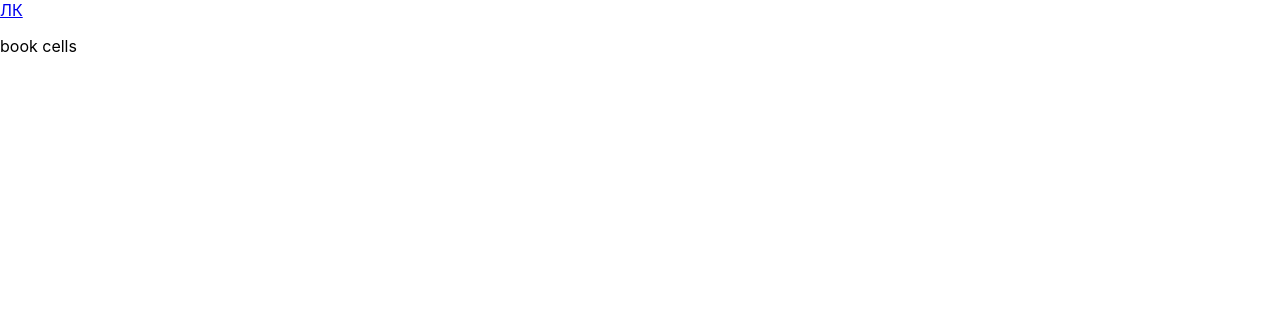
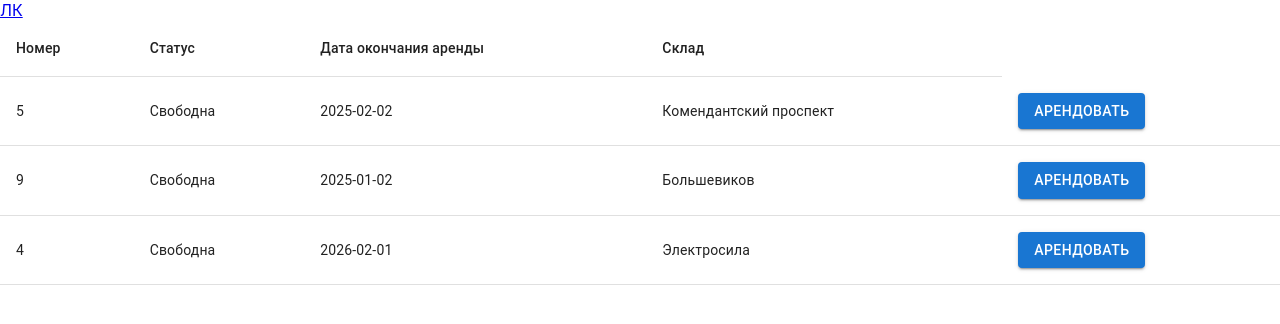
Before and after one commit to moevm/nosql2h24-store, a React (Create React App) app in the folder client/: page /bookCell in a window 1280 px wide. Shown: the top 324 px of the page. Built offline with nearby package versions, Linux system fonts and the light colour scheme.

Commit message:
add sample mycell, rentcell, payment pages

```diff
--- a/client/src/App.tsx
+++ b/client/src/App.tsx
@@ -5,8 +5,9 @@ import ShowDialog from './components/showDialog';
 import PersonalAccount from './pages/PersonalAccountPage';
 import { BrowserRouter, Routes, Route, Link } from "react-router-dom";
 import MyCellsPage from './pages/MyCellsPage';
-import BookCellPage from './pages/BookCellPage';
+import RentCellPage from './pages/RentCellPage';
 import HelpPage from './pages/HelpPage';
+import PaymentPage from './pages/PaymentPage';
 
 function App() {
     return (
@@ -15,8 +16,9 @@ function App() {
                     <Routes>
                         <Route path="/personalAccount" element={<PersonalAccount />}></Route>
                         <Route path="/myCells" element={<MyCellsPage />}></Route>
-                        <Route path="/bookCell" element={<BookCellPage />}></Route>
+                        <Route path="/bookCell" element={<RentCellPage />}></Route>
                         <Route path="/help" element={<HelpPage />}></Route>
+                        <Route path="/payment" element={<PaymentPage/>}></Route>
                     </Routes>
                 </BrowserRouter>
     );
--- /dev/null
+++ b/client/src/components/CellsTable.tsx
@@ -0,0 +1,49 @@
+import { Button, Table, TableBody, TableCell, TableHead, TableRow } from "@mui/material"
+import { useNavigate } from "react-router-dom"
+
+export default function CellsTable(props: { isForRent: boolean, cells: { cellId: number, isFree: boolean, endOfRent: string, warehouse: string }[] }) {
+
+    const navigate = useNavigate();
+    function handleRent(){
+        navigate('/payment');
+    }
+
+    const listCells = props.cells.map((cell: { cellId: number, isFree: boolean, endOfRent: string, warehouse: string }, index) =>
+        <TableRow key={cell.cellId}>
+            <TableCell>
+                {cell.cellId}
+            </TableCell>
+            <TableCell>
+                {cell.isFree ? "Свободна" : "Занята"}
+            </TableCell>
+            <TableCell>
+                {cell.endOfRent}
+            </TableCell>
+            <TableCell>
+                {cell.warehouse}
+            </TableCell>
+            {props.isForRent && <TableCell> <Button variant="contained" onClick={handleRent}> Арендовать </Button></TableCell>}
+        </TableRow>
+    )
+    return (<>
+        <Table>
+            <TableHead>
+                <TableCell>
+                    Номер
+                </TableCell>
+                <TableCell>
+                    Статус
+                </TableCell>
+                <TableCell>
+                    Дата окончания аренды
+                </TableCell>
+                <TableCell>
+                    Склад
+                </TableCell>
+            </TableHead>
+            <TableBody>
+                {listCells}
+            </TableBody>
+        </Table>
+    </>)
+}
--- a/client/src/pages/BookCellPage.tsx
+++ /dev/null
@@ -1,3 +0,0 @@
-export default function BookCellPage(){
-    return (<p>book cells</p>)
-}
--- a/client/src/pages/MyCellsPage.tsx
+++ b/client/src/pages/MyCellsPage.tsx
@@ -1,23 +1,13 @@
 import { Table, TableBody, TableCell, TableHead, TableRow } from "@mui/material"
+import { useState } from "react";
+import CellsTable from "../components/CellsTable";
 
-export default function MyCellsPage(){
+export default function MyCellsPage() {
+    const [cells, setCells] = useState([
+        { cellId: 1, isFree: false, endOfRent: "2025-02-02", warehouse: "Мурино" },
+        { cellId: 2, isFree: true, endOfRent: "2025-01-02", warehouse: "Петроградская" },
+        { cellId: 3, isFree: false, endOfRent: "2026-02-01", warehouse: "Купчино" }]);
     return (<>
-    <Table>
-        <TableHead>
-        <TableCell>
-            Cell
-        </TableCell>
-        <TableCell>
-            Storage
-        </TableCell>
-        </TableHead>
-        <TableBody>
-            <TableRow>
-
-            </TableRow>
-        </TableBody>
-    </Table>
-
-
+        <CellsTable isForRent={false} cells={cells} ></CellsTable>
     </>)
 }
--- /dev/null
+++ b/client/src/pages/PaymentPage.tsx
@@ -0,0 +1,14 @@
+import Button from "@mui/material/Button";
+import ListItemButton from "@mui/material/ListItemButton";
+
+export default function PaymentPage() {
+    return (<>
+        <h2> Оплата </h2>
+        <ListItemButton>
+            <Button variant="outlined"> Оплата по карте </Button>
+        </ListItemButton>
+        <ListItemButton >
+            <Button variant="outlined"> Оплата по СБП </Button>
+        </ListItemButton>
+    </>)
+}
--- a/client/src/pages/PersonalAccountPage.tsx
+++ b/client/src/pages/PersonalAccountPage.tsx
@@ -1,7 +1,7 @@
 import React, { useEffect, useRef, useState } from 'react'
 import { BrowserRouter, Routes, Route, Link } from "react-router-dom";
 import MyCellsPage from './MyCellsPage';
-import BookCellPage from './BookCellPage';
+import BookCellPage from './RentCellPage';
 import HelpPage from './HelpPage';
 import { List, ListItemButton } from '@mui/material';
 import ListItem from '@mui/material';
--- /dev/null
+++ b/client/src/pages/RentCellPage.tsx
@@ -0,0 +1,12 @@
+import { useState } from "react";
+import CellsTable from "../components/CellsTable";
+
+export default function RentCellPage(){
+    const [cells, setCells] = useState([
+        { cellId: 5, isFree: true, endOfRent: "2025-02-02", warehouse: "Комендантский проспект" },
+        { cellId: 9, isFree: true, endOfRent: "2025-01-02", warehouse: "Большевиков" },
+        { cellId: 4, isFree: true, endOfRent: "2026-02-01", warehouse: "Электросила" }]);
+    return (<>
+        <CellsTable isForRent={true} cells={cells} ></CellsTable>
+    </>)
+}
```
